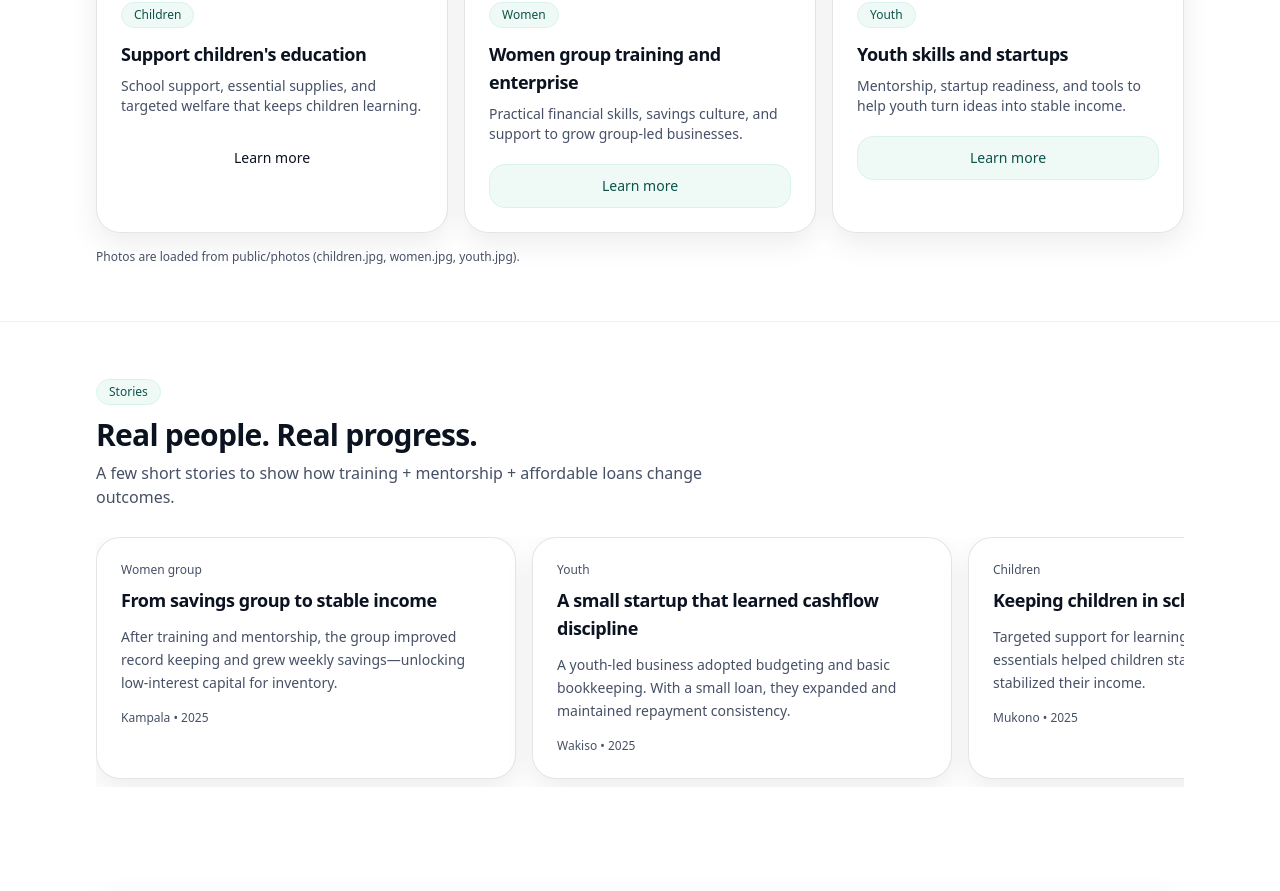
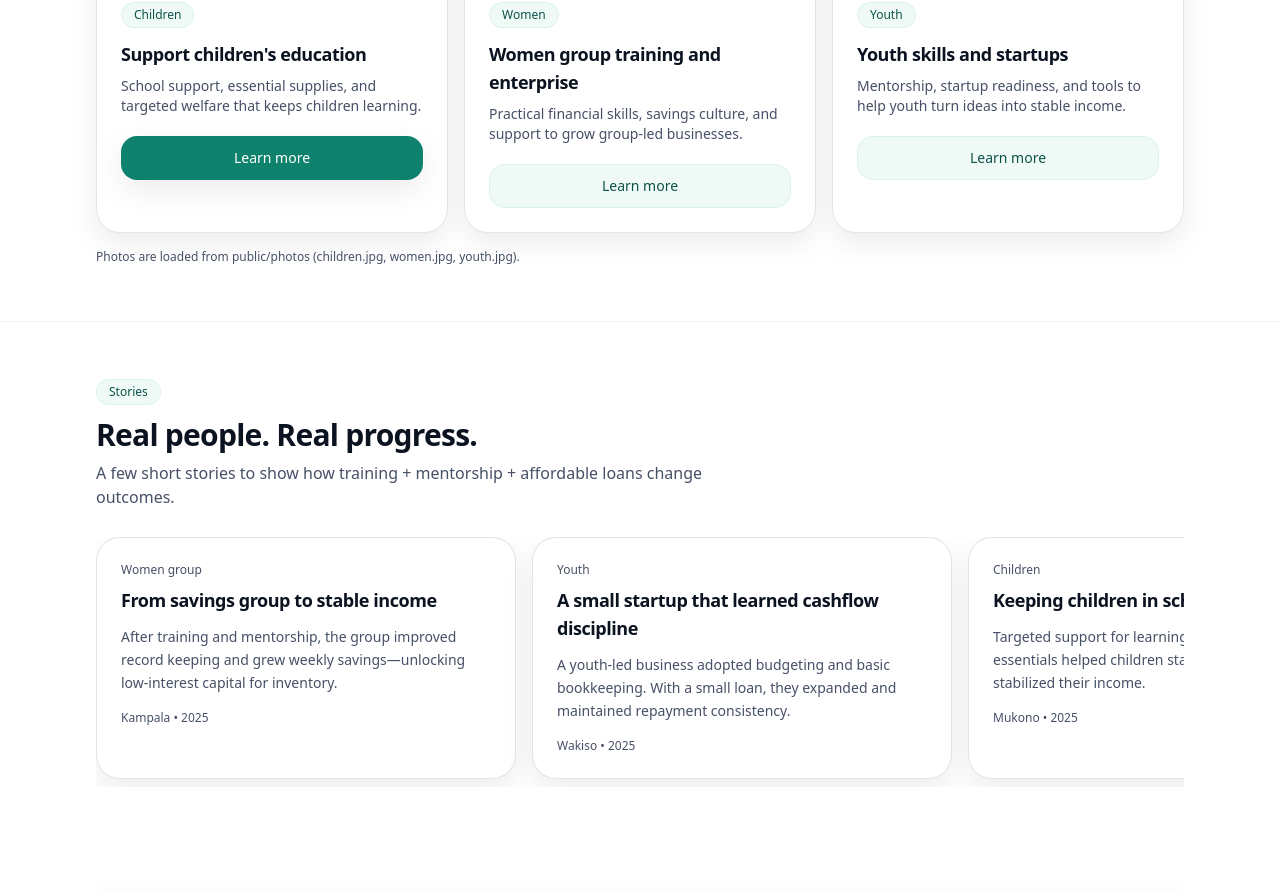
Before and after one commit to mugagamuto/virgo-society-ug, a Next.js app: page / in a window 1280 px wide. Shown: the part 2500-3391 px from the top of the page. Built offline with nearby package versions, Linux system fonts and the light colour scheme.

Commit message:
Fix button variant type in impact gallery

```diff
--- a/components/site/impact-gallery.tsx
+++ b/components/site/impact-gallery.tsx
@@ -66,7 +66,7 @@ export function ImpactGallery() {
                 <CardDescription className="mt-2">{it.desc}</CardDescription>
                 <div className="mt-5">
                   <Link href={it.href}>
-                    <Button className="w-full" variant={it.tag === "Children" ? "default" : "secondary"}>
+                    <Button className="w-full" variant={it.tag === "Children" ? "primary" : "secondary"}>
                       Learn more
                     </Button>
                   </Link>
```
